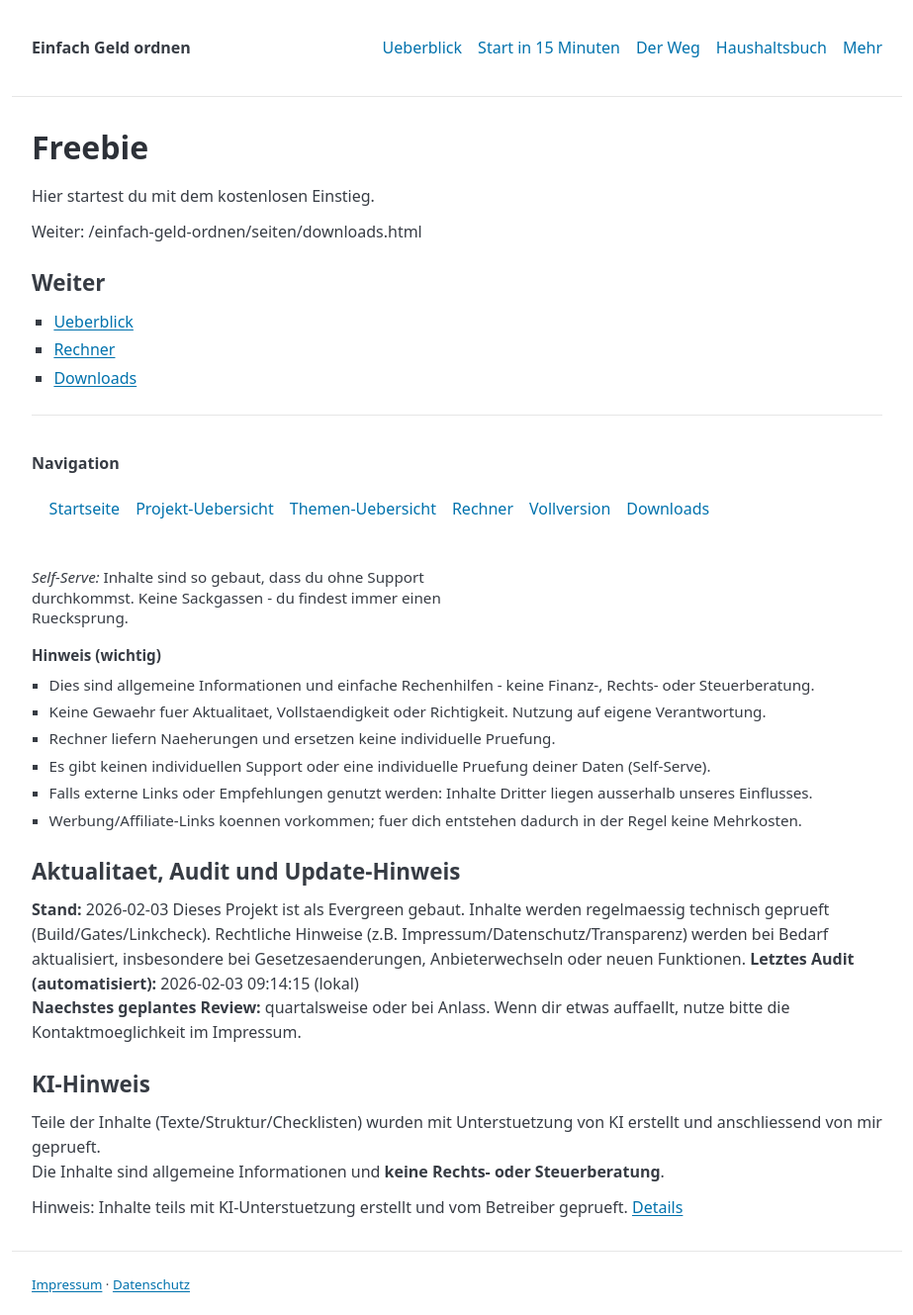
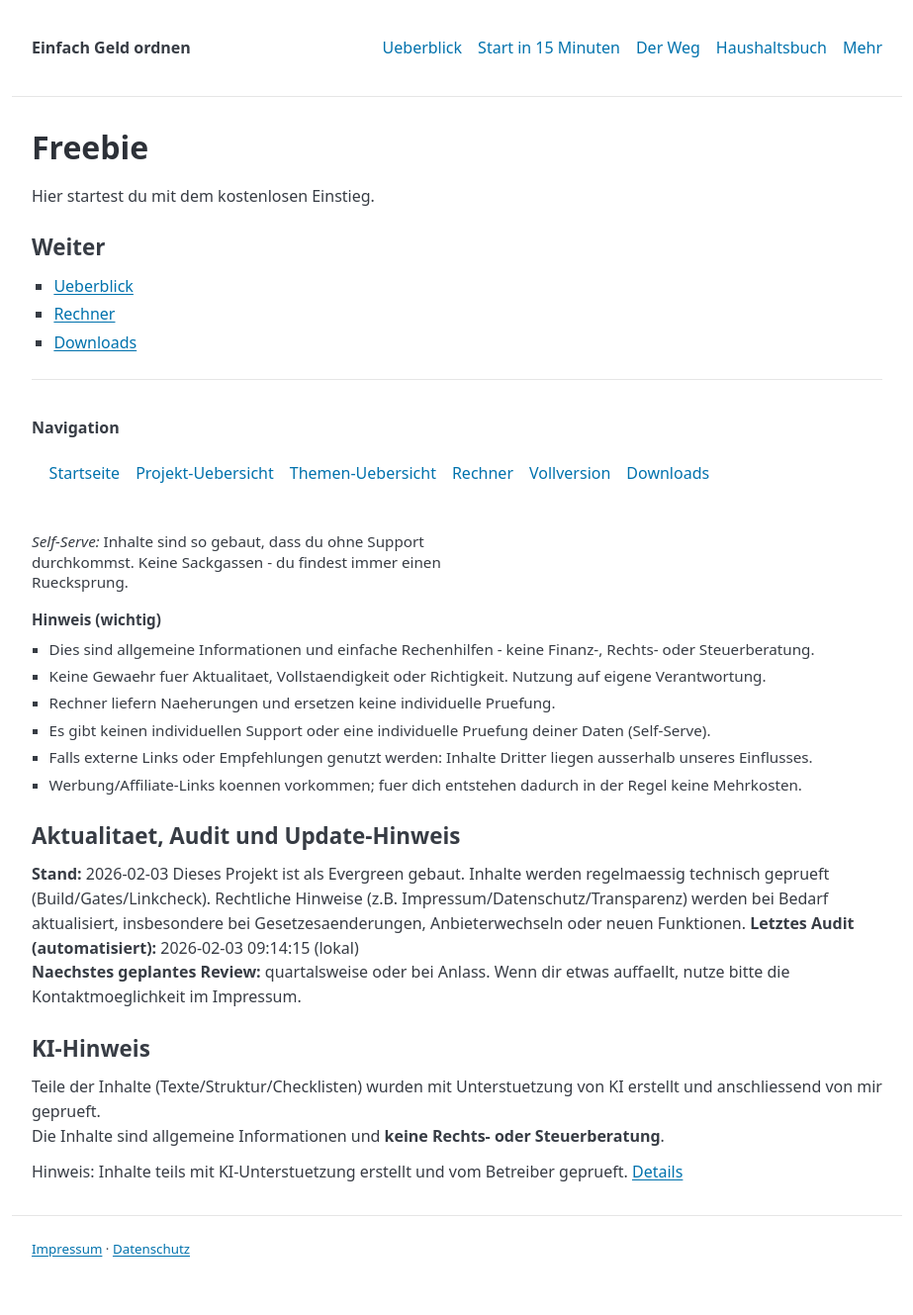
Before and after one commit to gluecklich-tools/einfach-geld-ordnen, a Jekyll site: the page built from seiten/freebie.md, in a window 1280 px wide. Shown: the whole page at 99% size, without its empty margins (178-1101 px from the left). Built offline with Jekyll 4.4.1, drawn with Linux system fonts in a browser that asks for light colours; after the commit the page ends 1293 px from its top, so only the background shows below that.

Commit message:
Klaus-Run: automated gates + push 2026-02-20 21:11

```diff
--- a/_includes/pricing-table.html
+++ b/_includes/pricing-table.html
@@ -31,7 +31,7 @@
         <li>Kurze Anleitung</li>
         <li>Ohne Registrierung</li>
       </ul>
-      <a class="ego-btn" href="{{ site.baseurl }}/seiten/freebie.html">Freebie holen</a>
+      <a class="ego-btn" href="{{ site.baseurl }}/seiten/downloads.html#freebie">Freebie holen</a>
     </article>
 
     <article class="ego-card">
--- a/seiten/freebie.md
+++ b/seiten/freebie.md
@@ -8,8 +8,6 @@
 # Freebie
 
 Hier startest du mit dem kostenlosen Einstieg.
-
- Weiter: {{ site.baseurl }}/seiten/downloads.html
 ## Weiter
 
 - [Ueberblick]({{ site.baseurl }}/pillar/einfach-geld-ordnen.html)
```
